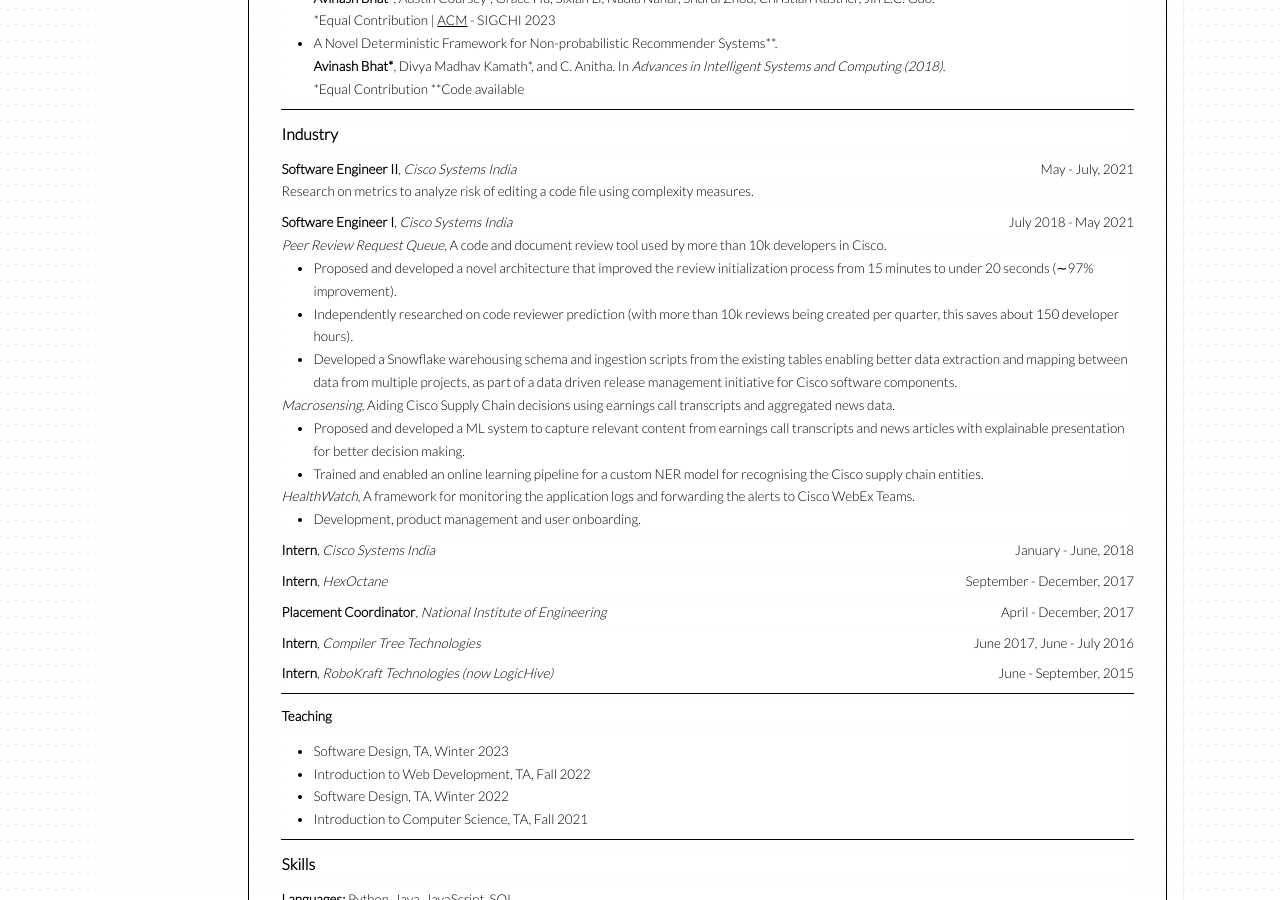
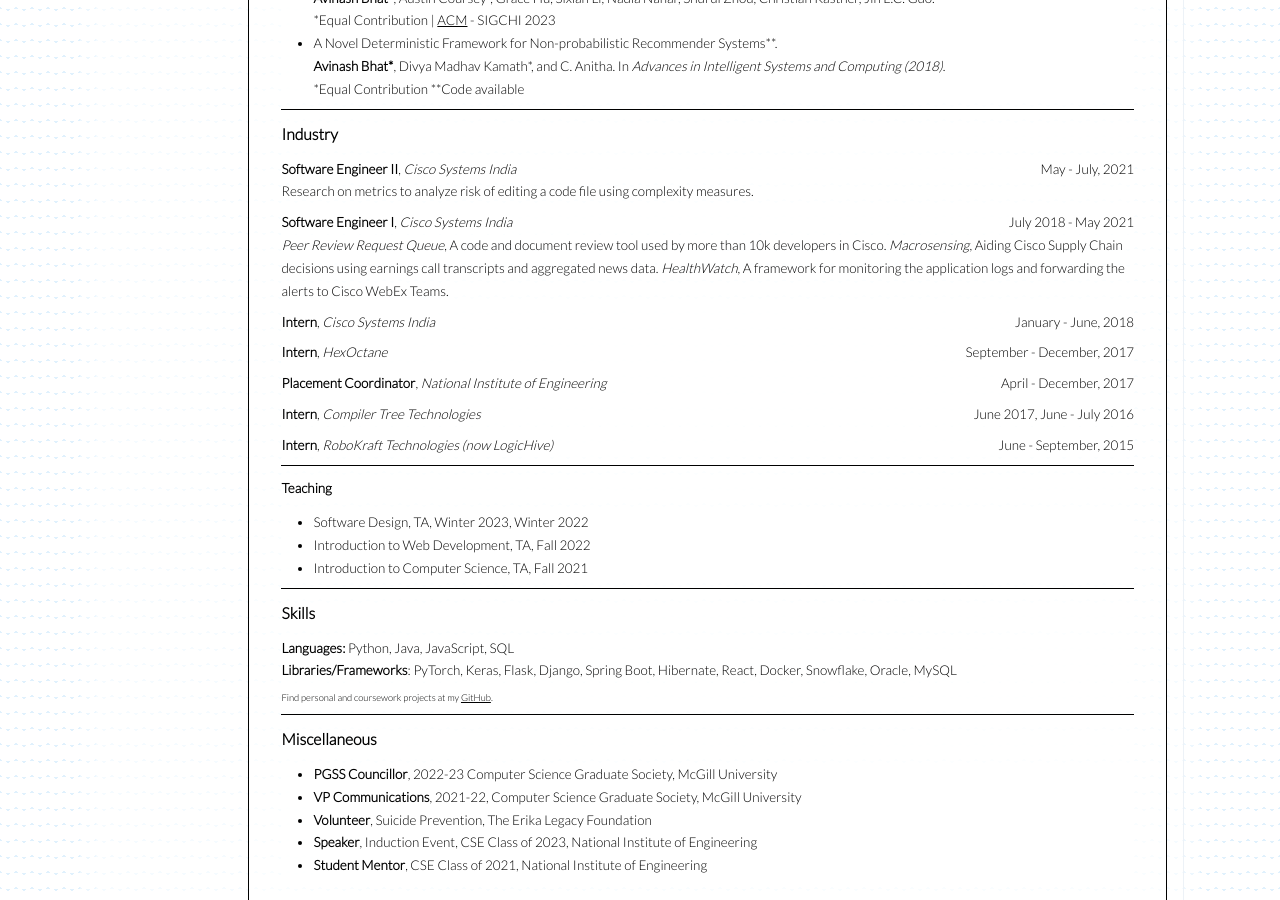
Before and after one commit to avinashbhat/avinashbhat.github.io, a Jekyll site: the page built from _pages/cv.md, in a window 1280 px wide and 900 px high, scrolled down 567 px. Built offline with Jekyll 4.4.1, drawn with Linux system fonts in a browser that asks for light colours; nearby versions of some CDN libraries.

Commit message:
Some aesthetic changes

```diff
--- a/_pages/cv.md
+++ b/_pages/cv.md
@@ -72,7 +72,7 @@ Research on metrics to analyze risk of editing a code file using complexity meas
 </div>
 <i>Peer Review Request Queue</i>, A code and document review tool used by more than 10k
 developers in Cisco.
-<ul>
+<!-- <ul>
 <li>Proposed and developed a novel architecture that improved the review initialization
 process from 15 minutes to under 20 seconds (∼97% improvement).</li>
 <li>Independently researched on code reviewer prediction (with more than 10k reviews
@@ -81,17 +81,17 @@ being created per quarter, this saves about 150 developer hours).</li>
 tables enabling better data extraction and mapping between data from multiple
 projects, as part of a data driven release management initiative for Cisco software
 components.</li>
-</ul>
+</ul> -->
 <i>Macrosensing</i>, Aiding Cisco Supply Chain decisions using earnings call transcripts and aggregated news data.
-<ul>
+<!-- <ul>
 <li>Proposed and developed a ML system to capture relevant content from earnings call
 transcripts and news articles with explainable presentation for better decision making.</li>
-<li>Trained and enabled an online learning pipeline for a custom NER model for recognising the Cisco supply chain entities.</li></ul>
+<li>Trained and enabled an online learning pipeline for a custom NER model for recognising the Cisco supply chain entities.</li></ul> -->
 
 <i>HealthWatch</i>, A framework for monitoring the application logs and forwarding the alerts to Cisco WebEx Teams.
-<ul>
+<!-- <ul>
 <li>Development, product management and user onboarding.</li>
-</ul>
+</ul> -->
 </p>
 <p style="display: flex; justify-content: space-between;">
 <span><b>Intern</b>, <i>Cisco Systems India</i></span><span>January - June, 2018</span></p>
@@ -107,9 +107,8 @@ transcripts and news articles with explainable presentation for better decision
 <h4>Teaching</h4>
 <p>
 <ul>
-<li>Software Design, TA, Winter 2023</li>
+<li>Software Design, TA, Winter 2023, Winter 2022</li>
 <li>Introduction to Web Development, TA, Fall 2022</li>
-<li>Software Design, TA, Winter 2022</li>
 <li>Introduction to Computer Science, TA, Fall 2021</li>
 </ul></p>
 <hr>
```
